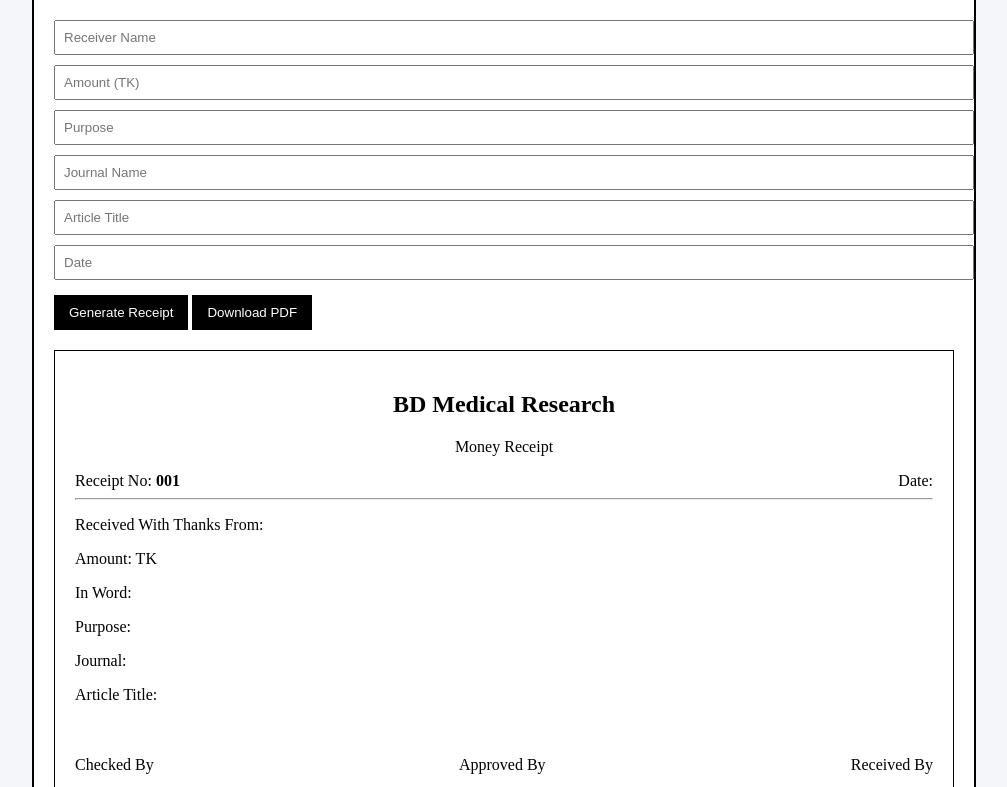
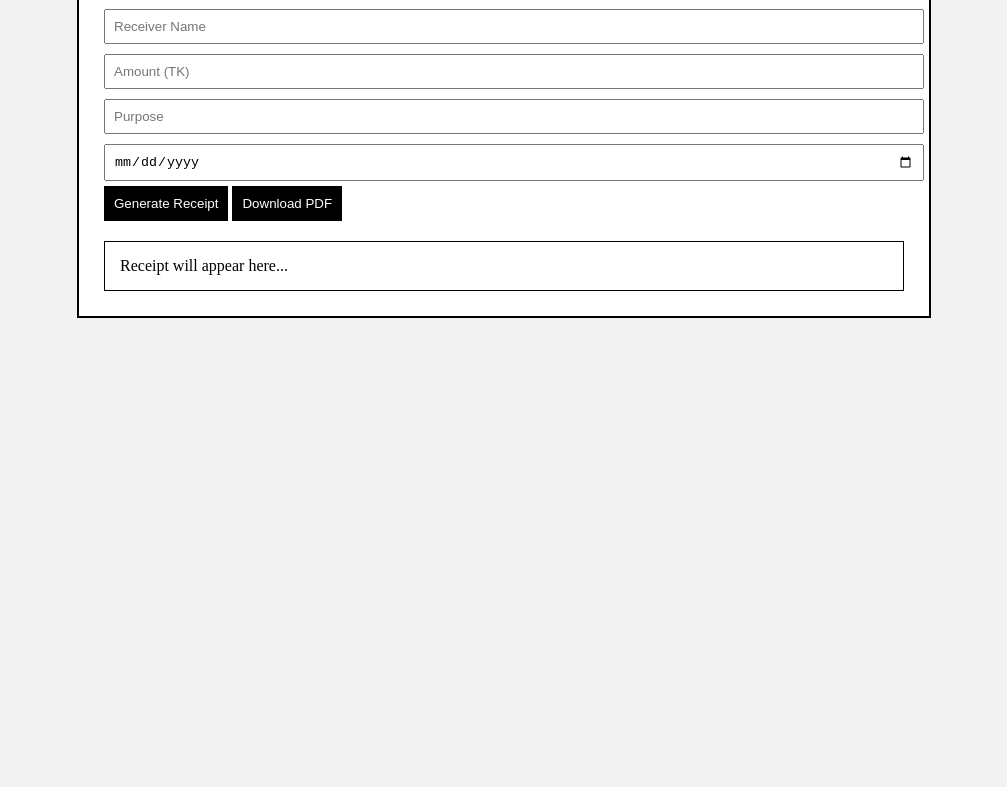
Before and after one commit to rakibjoy1999/money-receipt, a plain HTML site: page index.html in a window 1280 px wide. Shown: the part 131-918 px from the top of the page, without its empty margins (136-1143 px from the left). After the commit the page ends 800 px from the top, so only its background shows below. Drawn offline with nearby package versions, Linux system fonts and the light colour scheme.

Commit message:
Update index.html

```diff
--- a/index.html
+++ b/index.html
@@ -1,130 +1,99 @@
 <!DOCTYPE html>
-<html>
+<html lang="en">
 <head>
 <meta charset="UTF-8">
-  <title>Money Receipt Generator</title>
-  <script src="https://cdnjs.cloudflare.com/ajax/libs/html2pdf.js/0.10.1/html2pdf.bundle.min.js"></script>
+<title>BD Medical Research and Consultancy - Money Receipt</title>
+
+<script src="https://cdnjs.cloudflare.com/ajax/libs/jspdf/2.5.1/jspdf.umd.min.js"></script>
 
 <style>
-    body{
-      font-family: "Times New Roman", serif;
-      background:#f4f6f9;
-      padding:20px;
+body {
+  font-family: 'Times New Roman', serif;
+  background: #f2f2f2;
+  padding: 20px;
 }
 
-    .box{
-      max-width:900px;
-      margin:auto;
-      background:white;
-      padding:20px;
-      border:2px solid black;
+.container {
+  background: white;
+  max-width: 800px;
+  margin: auto;
+  padding: 25px;
+  border: 2px solid #000;
 }
 
-    h1{
-      text-align:center;
-      margin:0;
+h1 {
+  text-align: center;
 }
 
-    input{
-      width:100%;
-      padding:8px;
-      margin:5px 0;
+input, textarea {
+  width: 100%;
+  padding: 8px;
+  margin: 5px 0;
 }
 
-    .btn{
-      padding:10px 15px;
-      background:black;
-      color:white;
-      border:none;
-      cursor:pointer;
-      margin-top:10px;
+button {
+  padding: 10px;
+  background: black;
+  color: white;
+  border: none;
+  cursor: pointer;
 }
 
-    .receipt{
-      margin-top:20px;
-      padding:20px;
-      border:1px solid #000;
-    }
-
-    .row{
-      display:flex;
-      justify-content:space-between;
+.receipt {
+  margin-top: 20px;
+  padding: 15px;
+  border: 1px solid #000;
 }
 </style>
 </head>
 
 <body>
 
-<div class="box">
-
-<h1>Money Receipt Generator</h1>
-
-<h3>Fill Information</h3>
+<div class="container">
+  <h1>BD Medical Research and Consultancy</h1>
 
   <input id="name" placeholder="Receiver Name">
   <input id="amount" placeholder="Amount (TK)">
   <input id="purpose" placeholder="Purpose">
-<input id="journal" placeholder="Journal Name">
-<input id="title" placeholder="Article Title">
-<input id="date" placeholder="Date">
+  <input id="date" type="date">
 
-<button class="btn" onclick="generate()">Generate Receipt</button>
-<button class="btn" onclick="downloadPDF()">Download PDF</button>
+  <button onclick="generateReceipt()">Generate Receipt</button>
+  <button onclick="downloadPDF()">Download PDF</button>
 
-<div id="receipt" class="receipt">
-
-  <h2 style="text-align:center;">BD Medical Research</h2>
-  <p style="text-align:center;">Money Receipt</p>
-
-  <div class="row">
-    <div>Receipt No: <b>001</b></div>
-    <div>Date: <span id="rdate"></span></div>
+  <div class="receipt" id="receipt">
+    Receipt will appear here...
   </div>
-
-  <hr>
-
-  <p>Received With Thanks From: <b id="rname"></b></p>
-  <p>Amount: <b id="ramount"></b> TK</p>
-  <p>In Word: <b id="rword"></b></p>
-  <p>Purpose: <b id="rpurpose"></b></p>
-
-  <p>Journal: <b id="rjournal"></b></p>
-  <p>Article Title: <b id="rtitle"></b></p>
-
-  <br><br>
-
-  <div class="row">
-    <div>Checked By</div>
-    <div>Approved By</div>
-    <div>Received By</div>
-  </div>
-
-</div>
-
 </div>
 
 <script>
-function generate(){
+function generateReceipt(){
   let name = document.getElementById("name").value;
   let amount = document.getElementById("amount").value;
   let purpose = document.getElementById("purpose").value;
-  let journal = document.getElementById("journal").value;
-  let title = document.getElementById("title").value;
   let date = document.getElementById("date").value;
 
-  document.getElementById("rname").innerText = name;
-  document.getElementById("ramount").innerText = amount;
-  document.getElementById("rpurpose").innerText = purpose;
-  document.getElementById("rjournal").innerText = journal;
-  document.getElementById("rtitle").innerText = title;
-  document.getElementById("rdate").innerText = date;
-
-  document.getElementById("rword").innerText = amount + " Taka Only";
+  document.getElementById("receipt").innerHTML = `
+    <h2>Money Receipt</h2>
+    <p><b>Name:</b> ${name}</p>
+    <p><b>Amount:</b> ${amount} TK</p>
+    <p><b>Purpose:</b> ${purpose}</p>
+    <p><b>Date:</b> ${date}</p>
+    <br>
+    <p><b>BD Medical Research and Consultancy</b></p>
+  `;
 }
 
 function downloadPDF(){
-  let element = document.getElementById('receipt');
-  html2pdf().from(element).save('money-receipt.pdf');
+  const { jsPDF } = window.jspdf;
+  const doc = new jsPDF();
+
+  doc.html(document.getElementById("receipt"), {
+    callback: function (doc) {
+      doc.save("money-receipt.pdf");
+    },
+    x: 10,
+    y: 10
+  });
 }
 </script>
 
```
Lines whose indentation alone changed are shown as unchanged.
